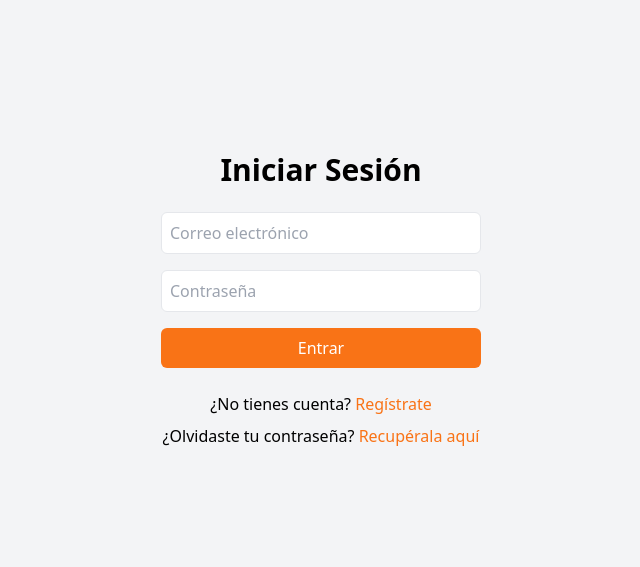
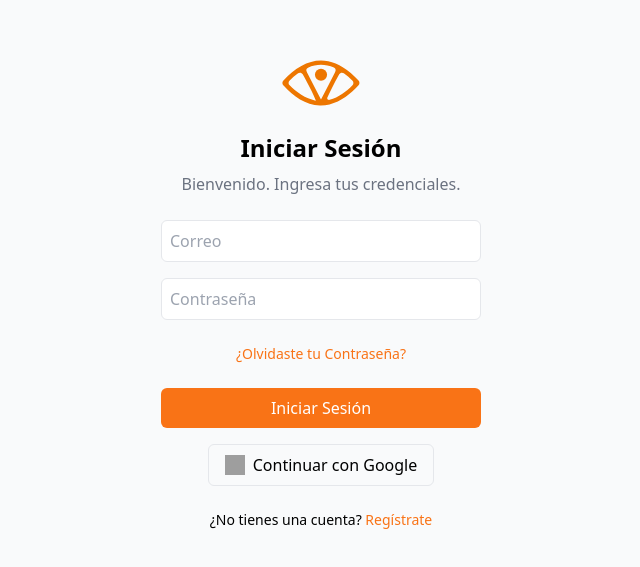
Before and after one commit to keillock/vigilante, a Next.js app: page /login in a window 1280 px wide. Shown: the part 105-672 px from the top of the page, without its empty margins (319-959 px from the left). Built offline with nearby package versions, Linux system fonts and the light colour scheme; grey boxes are pictures that could not be loaded.

Commit message:
Log In restructura

```diff
--- a/app/forgot/page.tsx
+++ b/app/forgot/page.tsx
@@ -2,7 +2,6 @@
 
 import React, { useState } from "react";
 import Link from "next/link";
-import { Key } from "phosphor-react"; // Importamos el ícono de llave
 
 const ForgotPassword = () => {
   const [email, setEmail] = useState("");
@@ -23,7 +22,7 @@ const ForgotPassword = () => {
     alt="Background Grid"
     className="absolute top-0 left-0 w-full h-full object-cover -z-10"
   />
-  <Key size={48} color="#F97316" weight="fill" className="mb-4 bg-white p-3 rounded-md shadow-md" />
+
   <h1 className="text-2xl font-bold mb-2">¿Olvidaste tu Contraseña?</h1>
   <p className="text-gray-500 mb-6">
     No te preocupes. Puedes recuperar tu cuenta.
--- a/app/login/page.tsx
+++ b/app/login/page.tsx
@@ -17,44 +17,50 @@ const Login = () => {
   };
 
   return (
-    <div className="flex flex-col items-center justify-center h-screen bg-gray-100">
-      <h1 className="text-3xl font-bold mb-6">Iniciar Sesión</h1>
-      <form onSubmit={handleSubmit} className="flex flex-col gap-4">
+    <div className="flex flex-col items-center justify-center h-screen bg-gray-50">
+      <img src="/logo-orange.svg" alt="Vigilante Logo" className="w-20 mb-4" />
+      <h1 className="text-2xl font-bold mb-2">Iniciar Sesión</h1>
+      <p className="text-gray-500 mb-6">
+        Bienvenido. Ingresa tus credenciales.
+      </p>
+      <form onSubmit={handleSubmit} className="flex flex-col gap-4 w-80">
         <input
           type="email"
-          placeholder="Correo electrónico"
+          placeholder="Correo"
           value={email}
           onChange={(e) => setEmail(e.target.value)}
-          className="p-2 border rounded-md w-80"
+          className="p-2 border rounded-md"
         />
         <input
           type="password"
           placeholder="Contraseña"
           value={password}
           onChange={(e) => setPassword(e.target.value)}
-          className="p-2 border rounded-md w-80"
+          className="p-2 border rounded-md"
         />
+        <Link
+          href="/forgot"
+          className="text-orange-500 hover:underline text-center text-sm mt-2"
+        >
+          ¿Olvidaste tu Contraseña?
+        </Link>
         <button
           type="submit"
-          className="px-4 py-2 bg-orange-500 text-white rounded-md hover:bg-orange-600"
+          className="w-full py-2 bg-orange-500 text-white rounded-md hover:bg-orange-600 mt-2"
         >
-          Entrar
+          Iniciar Sesión
         </button>
       </form>
-      <div className="mt-6 flex flex-col items-center">
-        <p>
-          ¿No tienes cuenta?{" "}
-          <Link href="/register" className="text-orange-500 hover:underline">
-            Regístrate
-          </Link>
-        </p>
-        <p className="mt-2">
-          ¿Olvidaste tu contraseña?{" "}
-          <Link href="/forgot" className="text-orange-500 hover:underline">
-            Recupérala aquí
-          </Link>
-        </p>
-      </div>
+      <button className="flex items-center justify-center gap-2 mt-4 py-2 px-4 border rounded-md">
+        <img src="/google-icon.svg" alt="Google Logo" className="w-5 h-5" />
+        Continuar con Google
+      </button>
+      <p className="mt-6 text-sm">
+        ¿No tienes una cuenta?{" "}
+        <Link href="/register" className="text-orange-500 hover:underline">
+          Regístrate
+        </Link>
+      </p>
     </div>
   );
 };
```
